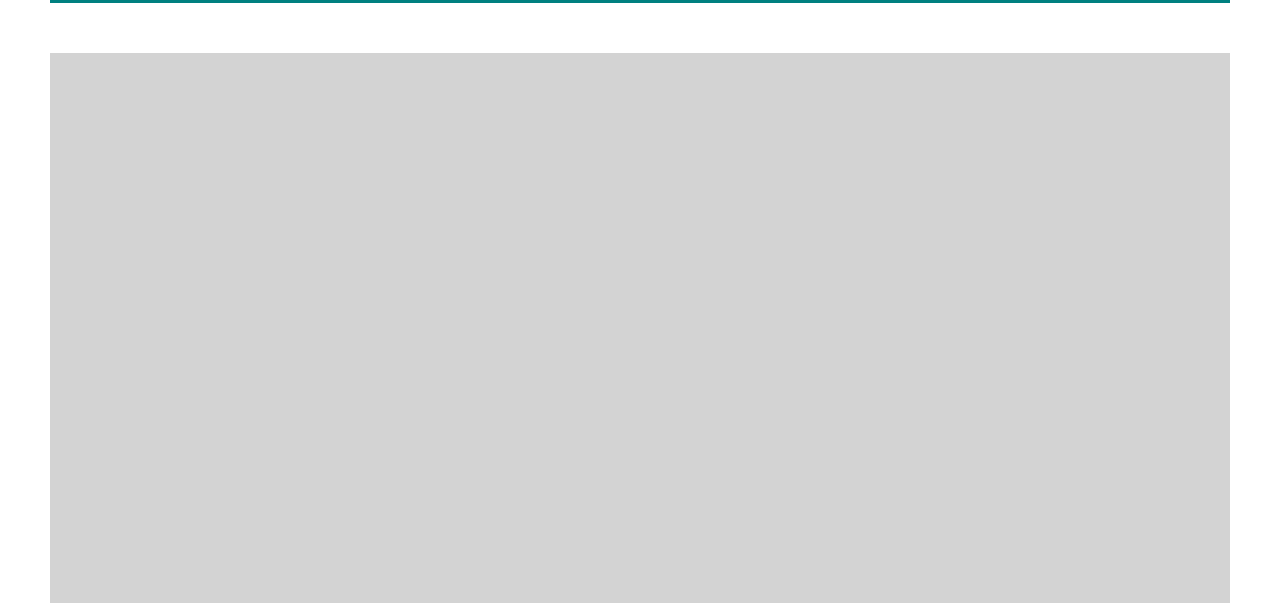
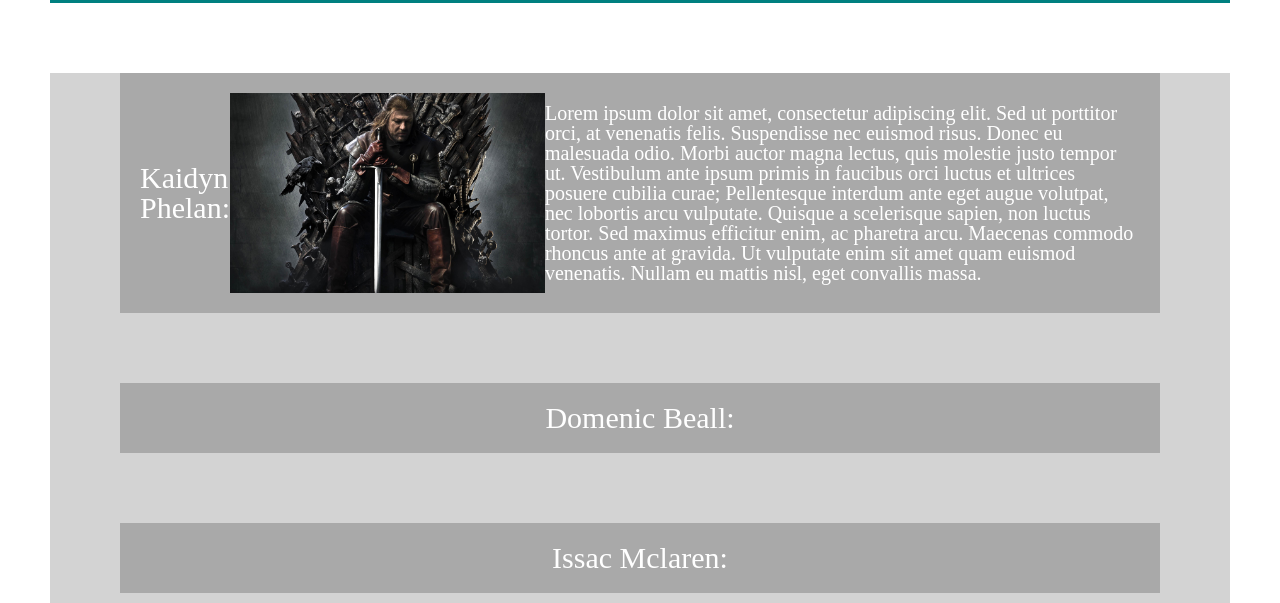
Before and after one commit to KaidynPhelan/KaidynPhelan.github.io, a plain HTML site: page index.html in a window 1280 px wide. Shown: the part 197-800 px from the top of the page. Drawn offline with Linux system fonts and the light colour scheme.

Commit message:
added image and text to one person

```diff
--- a/index.html
+++ b/index.html
@@ -14,12 +14,26 @@
         <h1 id="HeadTitle">
             People and their favourite shows:
         </h1>
-        <img src="./assets/pngwing.com.png" alt="" style="height: 100px
-;">
+        <img src="./assets/pngwing.com.png" alt="" style="height: 100px;">
     </header>
 
     <div id="pagebody">
 
+        <div>
+            <div id="peoplepage">
+                Kaidyn Phelan:
+                <img src="./assets/game_of_thrones.jpg" alt="" style="height: 200px;">
+                <p>Lorem ipsum dolor sit amet, consectetur adipiscing elit. Sed ut porttitor orci, at venenatis felis. Suspendisse nec euismod risus. Donec eu malesuada odio. Morbi auctor magna lectus, quis molestie justo tempor ut. Vestibulum ante ipsum primis in faucibus orci luctus et ultrices posuere cubilia curae; Pellentesque interdum ante eget augue volutpat, nec lobortis arcu vulputate. Quisque a scelerisque sapien, non luctus tortor. Sed maximus efficitur enim, ac pharetra arcu. Maecenas commodo rhoncus ante at gravida. Ut vulputate enim sit amet quam euismod venenatis. Nullam eu mattis nisl, eget convallis massa.</p>
+            </div>
+
+            <div id="peoplepage">
+                Domenic Beall:
+            </div>
+
+            <div id="peoplepage">
+                Issac Mclaren:
+            </div>
+        </div>
 
     </div>
 
--- a/style.css
+++ b/style.css
@@ -33,3 +33,18 @@ footer{
     bottom: 0;
     padding: 20px;
 }
+
+#peoplepage{
+    background: darkgrey;
+    margin: 70px;
+    padding: 20px;
+    display: flex;
+    justify-content: space-evenly;
+    align-items: center;
+    color: white;
+    font-size: 30px;
+}
+
+p{
+    font-size: 20px;
+}
```
